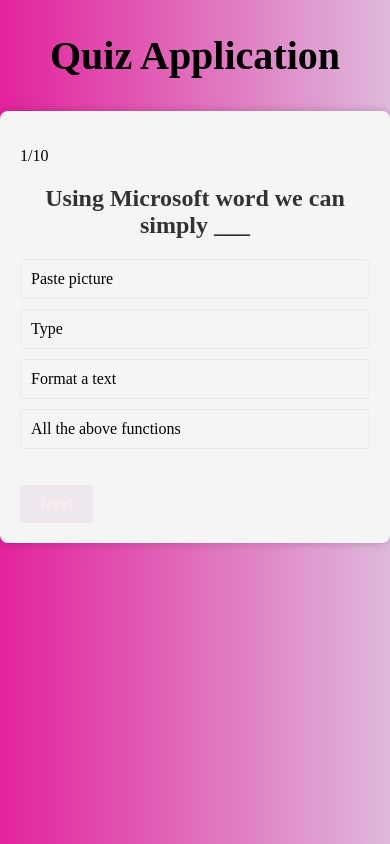
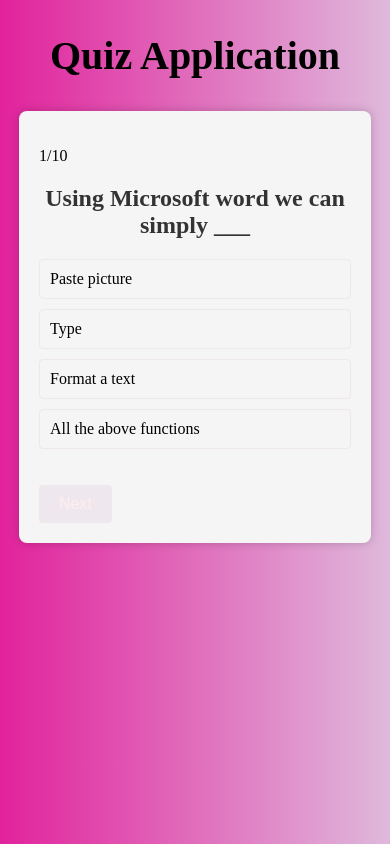
Before and after one commit to mendoncamaria/quiz-app, a React (Vite) app: page / in a window 390 px wide. Built offline with nearby package versions, Linux system fonts and the light colour scheme.

Commit message:
Fixed mobile responsiveness

```diff
--- a/src/StyledComponents.js
+++ b/src/StyledComponents.js
@@ -1,12 +1,16 @@
 import styled from 'styled-components';
 
 export const QuizContainer = styled.div`
-  max-width: 600px;
+  max-width: 60%;
   margin: 0 auto;
   padding: 20px;
   background-color: #f5f5f5;
   border-radius: 8px;
   box-shadow: 0px 0px 10px rgba(0, 0, 0, 0.2);
+
+  @media (max-width: 650px) {
+    max-width: 80%;
+  }
 `;
 
 export const Question = styled.h2`
```
